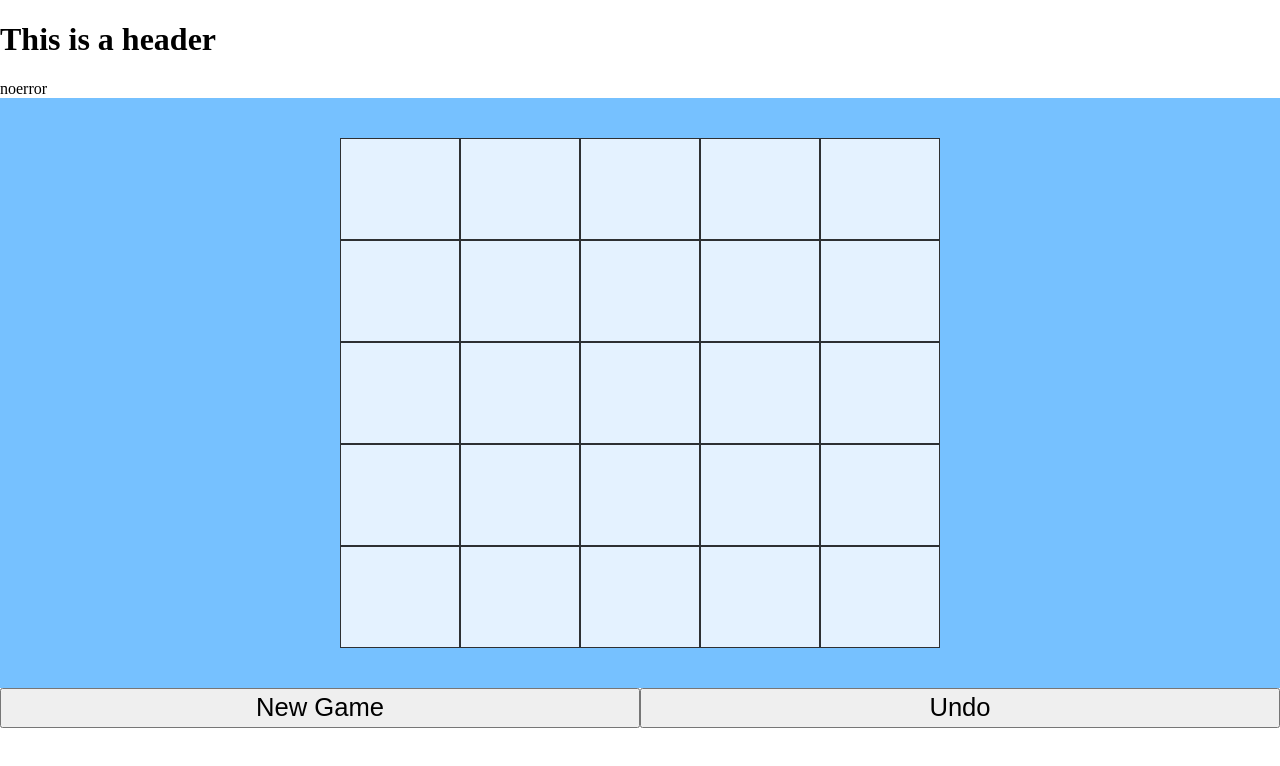
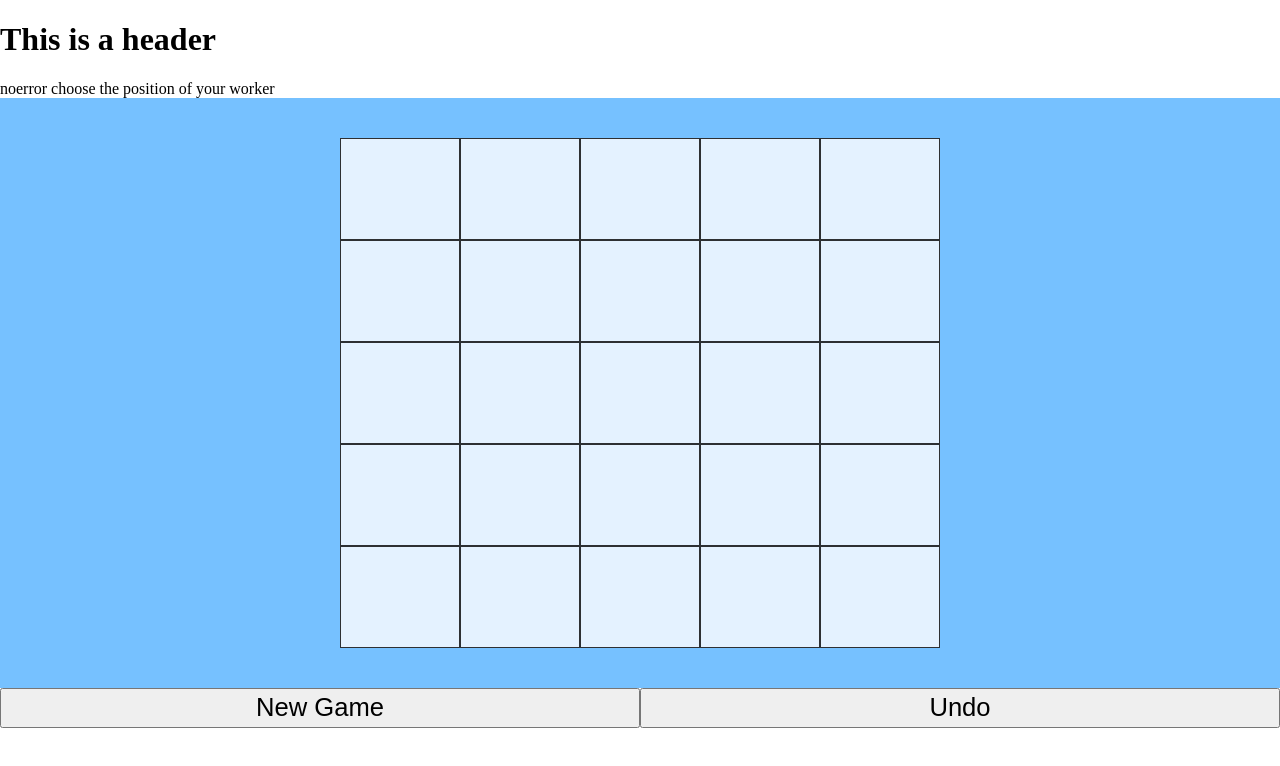
Before and after one commit to yutianw00/Santorini, a React (Create React App) app: page / in a window 1280 px wide. Shown: the top 766 px of the page. Built offline with nearby package versions, Linux system fonts and the light colour scheme.

Commit message:
finished logic of setting all worker positions

```diff
--- a/public/index.html
+++ b/public/index.html
@@ -18,6 +18,7 @@
       <div id="header">
         <h1>This is a header</h1>
         {{showError}}
+        {{instruction}}
         <h1 class="{{showError}}">Oops, something goes wrong. Please try again.</h1>
       </div>
       <div id="board">
--- a/src/App.tsx
+++ b/src/App.tsx
@@ -17,7 +17,8 @@ interface GameCells {
   nextPlayer: number,
   nextMove: number,
   linkheader: String,
-  showError: boolean
+  showError: boolean,
+  instruction: String
 }
 
 interface Props {
@@ -28,41 +29,42 @@ class App extends Component<Props, GameCells> {
     super(props);
     this.state = {
       cells: [
-        { levels: 0, player: 0, pos: "?x=0&y=0", text: "" },
-        { levels: 0, player: 0, pos: "?x=1&y=0", text: "" },
-        { levels: 0, player: 0, pos: "?x=2&y=0", text: "" },
-        { levels: 0, player: 0, pos: "?x=3&y=0", text: "" },
-        { levels: 0, player: 0, pos: "?x=4&y=0", text: "" },
+        { levels: 0, player: 0, pos: "x=0&y=0", text: "" },
+        { levels: 0, player: 0, pos: "x=1&y=0", text: "" },
+        { levels: 0, player: 0, pos: "x=2&y=0", text: "" },
+        { levels: 0, player: 0, pos: "x=3&y=0", text: "" },
+        { levels: 0, player: 0, pos: "x=4&y=0", text: "" },
 
-        { levels: 0, player: 0, pos: "?x=0&y=1", text: "" },
-        { levels: 0, player: 0, pos: "?x=1&y=1", text: "" },
-        { levels: 0, player: 0, pos: "?x=2&y=1", text: "" },
-        { levels: 0, player: 0, pos: "?x=3&y=1", text: "" },
-        { levels: 0, player: 0, pos: "?x=4&y=1", text: "" },
+        { levels: 0, player: 0, pos: "x=0&y=1", text: "" },
+        { levels: 0, player: 0, pos: "x=1&y=1", text: "" },
+        { levels: 0, player: 0, pos: "x=2&y=1", text: "" },
+        { levels: 0, player: 0, pos: "x=3&y=1", text: "" },
+        { levels: 0, player: 0, pos: "x=4&y=1", text: "" },
 
-        { levels: 0, player: 0, pos: "?x=0&y=2", text: "" },
-        { levels: 0, player: 0, pos: "?x=1&y=2", text: "" },
-        { levels: 0, player: 0, pos: "?x=2&y=2", text: "" },
-        { levels: 0, player: 0, pos: "?x=3&y=2", text: "" },
-        { levels: 0, player: 0, pos: "?x=4&y=2", text: "" },
+        { levels: 0, player: 0, pos: "x=0&y=2", text: "" },
+        { levels: 0, player: 0, pos: "x=1&y=2", text: "" },
+        { levels: 0, player: 0, pos: "x=2&y=2", text: "" },
+        { levels: 0, player: 0, pos: "x=3&y=2", text: "" },
+        { levels: 0, player: 0, pos: "x=4&y=2", text: "" },
 
-        { levels: 0, player: 0, pos: "?x=0&y=3", text: "" },
-        { levels: 0, player: 0, pos: "?x=1&y=3", text: "" },
-        { levels: 0, player: 0, pos: "?x=2&y=3", text: "" },
-        { levels: 0, player: 0, pos: "?x=3&y=3", text: "" },
-        { levels: 0, player: 0, pos: "?x=4&y=3", text: "" },
+        { levels: 0, player: 0, pos: "x=0&y=3", text: "" },
+        { levels: 0, player: 0, pos: "x=1&y=3", text: "" },
+        { levels: 0, player: 0, pos: "x=2&y=3", text: "" },
+        { levels: 0, player: 0, pos: "x=3&y=3", text: "" },
+        { levels: 0, player: 0, pos: "x=4&y=3", text: "" },
 
-        { levels: 0, player: 0, pos: "?x=0&y=4", text: "" },
-        { levels: 0, player: 0, pos: "?x=1&y=4", text: "" },
-        { levels: 0, player: 0, pos: "?x=2&y=4", text: "" },
-        { levels: 0, player: 0, pos: "?x=3&y=4", text: "" },
-        { levels: 0, player: 0, pos: "?x=4&y=4", text: "" },
+        { levels: 0, player: 0, pos: "x=0&y=4", text: "" },
+        { levels: 0, player: 0, pos: "x=1&y=4", text: "" },
+        { levels: 0, player: 0, pos: "x=2&y=4", text: "" },
+        { levels: 0, player: 0, pos: "x=3&y=4", text: "" },
+        { levels: 0, player: 0, pos: "x=4&y=4", text: "" },
       ],
       showError: false,
       nextPlayer: 1,
       nextMove: 0,
       template: this.loadTemplate(),
-      linkheader: "setup",
+      linkheader: "setup?",
+      instruction: "choose the position of your worker ",
     };
   }
 
@@ -96,7 +98,7 @@ class App extends Component<Props, GameCells> {
       var c: Cell = {
         levels: gridLevels,
         player: gridPlayer,
-        pos: "?x=" + x + "&y=" + y,
+        pos: "x=" + x + "&y=" + y,
         text: gridText
       };
       newCells.push(c);
@@ -151,6 +153,7 @@ class App extends Component<Props, GameCells> {
   /* new */
   async setUp(url: String) {
     const href = "setup?" + url.split("?")[1];
+    console.log(href);
     const response = await fetch(href);
     const json = await response.json();
 
@@ -166,6 +169,7 @@ class App extends Component<Props, GameCells> {
     this.setState({ cells: newCells });
     this.setState({ nextPlayer: json["playerId"]});
     this.setState({ nextMove: json["nextAction"]});
+
   }
 
   /* new */
@@ -192,7 +196,9 @@ class App extends Component<Props, GameCells> {
             __html: this.state.template({
               cells: this.state.cells,
               linkheader: this.state.linkheader,
-              showError: this.state.showError ? "error" : "noerror" }),
+              showError: this.state.showError ? "error" : "noerror",
+              instruction: this.state.instruction
+            }),
           }}
         />
       </div>
```
